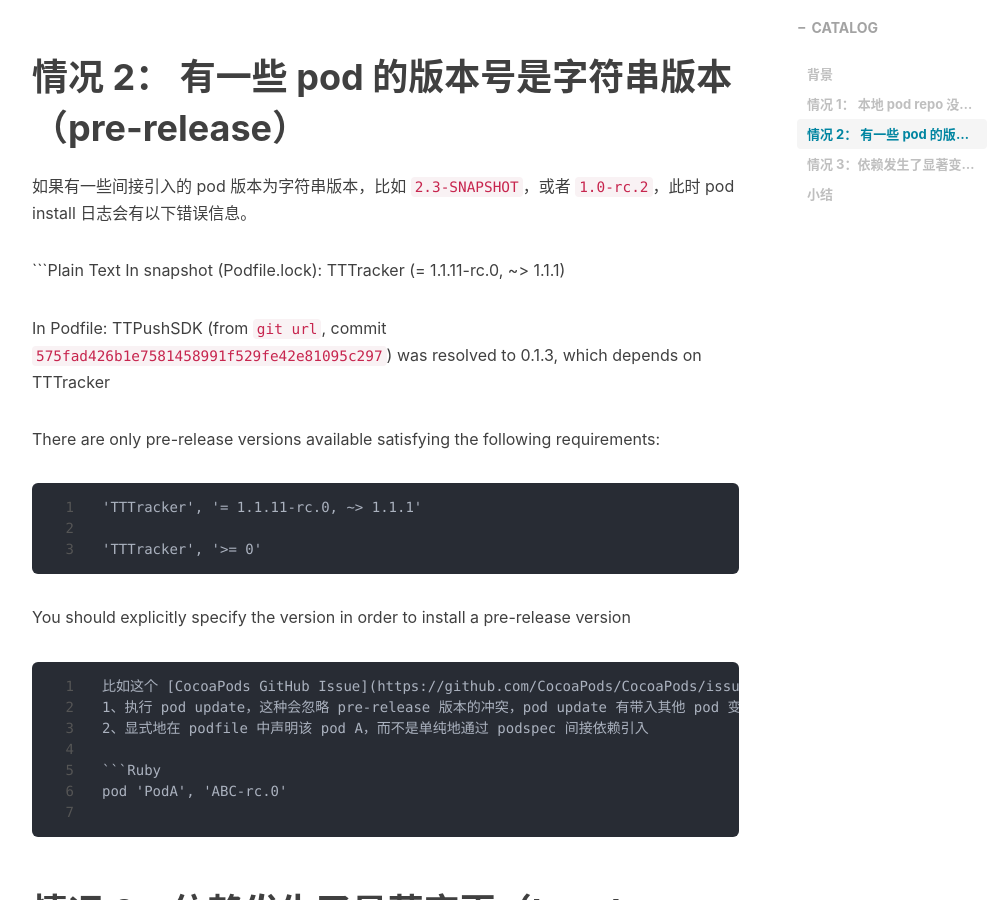
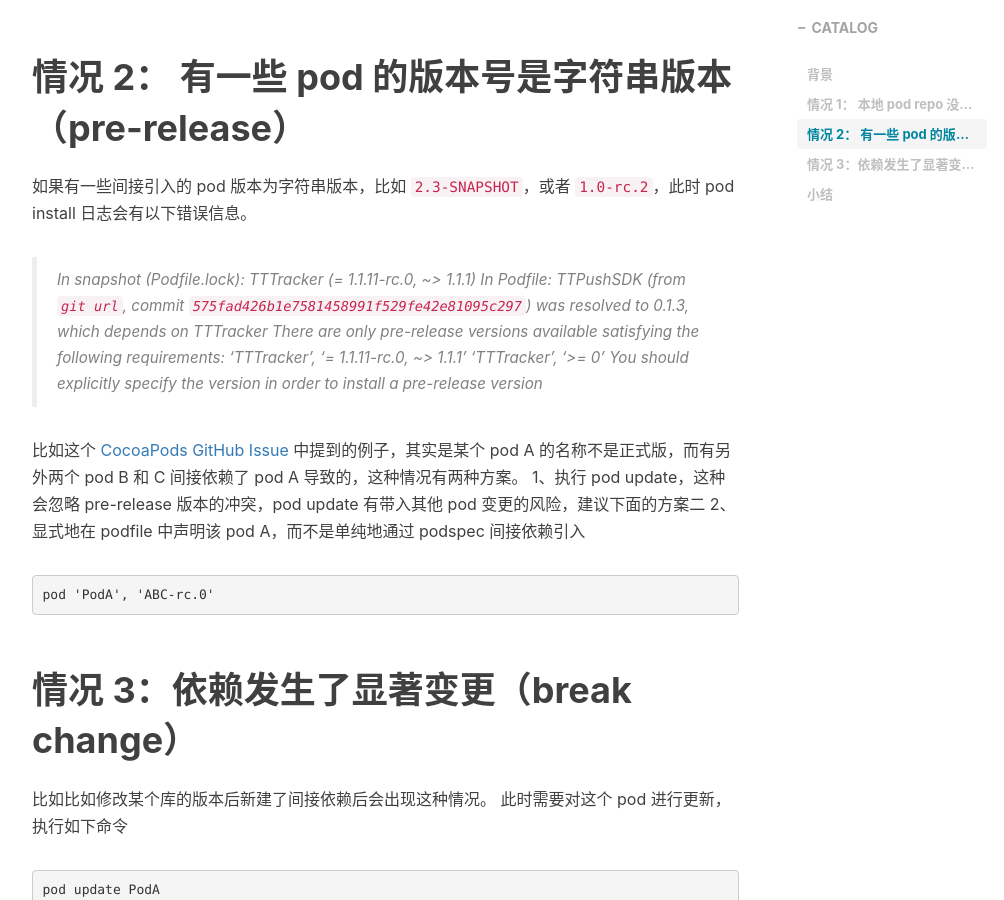
Before and after one commit to beforeold/beforeold.github.io, a Jekyll site: the page built from _posts/2022-01-05-如何解决 CocoaPods could not find compatible versions for pod RxSwift？.md, in a window 1280 px wide and 900 px high, scrolled down 801 px. Shown: the whole window, without its empty margins (233-1237 px from the left). Built offline with Jekyll 4.4.1, drawn with Linux system fonts in a browser that asks for light colours; nearby versions of some CDN libraries; comment, search, counter and statistics services are not loaded.

Commit message:
update pod log code style

````diff
--- a/_posts/2022-01-05-如何解决 CocoaPods could not find compatible versions for pod RxSwift？.md
+++ b/_posts/2022-01-05-如何解决 CocoaPods could not find compatible versions for pod RxSwift？.md
@@ -18,22 +18,16 @@
 # 情况 2： 有一些 pod 的版本号是字符串版本（pre-release）
 如果有一些间接引入的 pod 版本为字符串版本，比如 ```2.3-SNAPSHOT```，或者 ```1.0-rc.2```，此时 pod install 日志会有以下错误信息。
 
-```Plain Text
-  In snapshot (Podfile.lock):
-    TTTracker (= 1.1.11-rc.0, ~> 1.1.1)
+>
+>  In snapshot (Podfile.lock):
+>     TTTracker (= 1.1.11-rc.0, ~> 1.1.1)
+> In Podfile:
+>    TTPushSDK (from `git url`, commit `575fad426b1e7581458991f529fe42e81095c297`) was resolved to 0.1.3, which depends on TTTracker
+> There are only pre-release versions available satisfying the following requirements:
+> 'TTTracker', '= 1.1.11-rc.0, ~> 1.1.1'
+> 'TTTracker', '>= 0'
+> You should explicitly specify the version in order to install a pre-release version
 
-  In Podfile:
-    TTPushSDK (from `git url`, commit `575fad426b1e7581458991f529fe42e81095c297`) was resolved to 0.1.3, which depends on
-      TTTracker
-
-There are only pre-release versions available satisfying the following requirements:
-
-	'TTTracker', '= 1.1.11-rc.0, ~> 1.1.1'
-
-	'TTTracker', '>= 0'
-
-You should explicitly specify the version in order to install a pre-release version
-```
 
 比如这个 [CocoaPods GitHub Issue](https://github.com/CocoaPods/CocoaPods/issues/8216) 中提到的例子，其实是某个 pod A 的名称不是正式版，而有另外两个 pod B 和 C 间接依赖了 pod A 导致的，这种情况有两种方案。
 1、执行 pod update，这种会忽略 pre-release 版本的冲突，pod update 有带入其他 pod 变更的风险，建议下面的方案二
````
Also changed, not shown: _posts/2018-09-15-[iOS] [OC] 轻量级的表单框架 GSForm（附demo）.md (+2 -1 lines).
